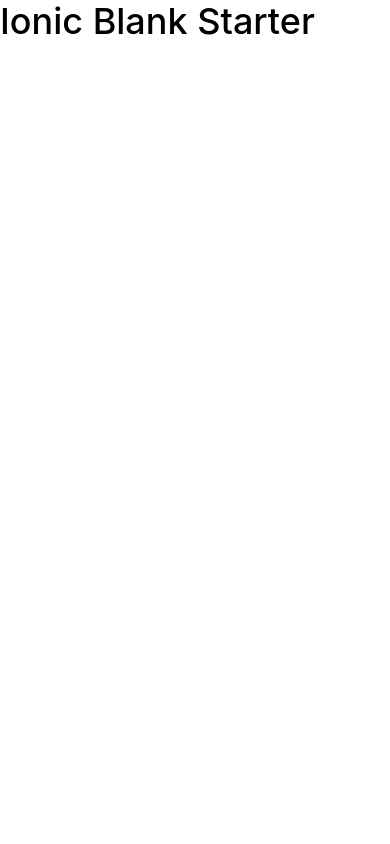
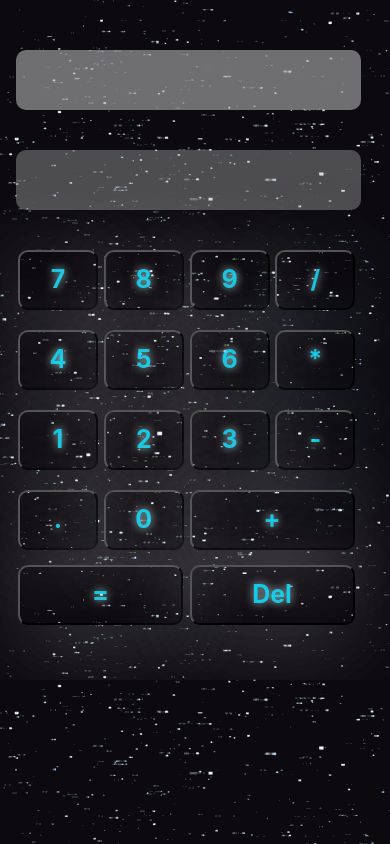
Before and after one commit to olycoraggio/Taqe---Calculadora, a website: page www/index.html in a window 390 px wide. Drawn offline with Linux system fonts and the light colour scheme; some packages are replaced by stand-ins of ours; files that its build step writes are made by us from their sources.

Commit message:
Calculadora Taqe

```diff
--- a/www/css/style.css
+++ b/www/css/style.css
@@ -1 +1,102 @@
-/* Empty. Add your own CSS if you like */
+#insercao{
+    margin: 50px 0px 25px -2px;
+    padding: 30px 30px;
+    width: 345px;
+    border-radius: 10px;
+    text-align: justify;
+    text-align: center;
+    font-size: 40px;
+    background: #b6b6b696;
+    color: rgb(255, 0, 221);
+    font-weight: bold;
+    text-shadow: 0px 0px 8px rgba(255, 255, 255, 0.356);
+}
+
+#resultado{
+    margin: 15px 0px 35px -2px;
+    padding: 30px 30px;
+    width: 345px;
+    border-radius: 10px;
+    text-align: justify;
+    text-align: center;
+    font-size: 40px;
+    background: #b6b6b662;
+    color: rgb(255, 0, 221);
+    font-weight: bold;
+    text-shadow: 0px 0px 8px rgba(255, 255, 255, 0.356);
+}
+
+.btns{
+    font-weight: bold;
+    background: transparent;
+    color:#00e1ffe0;
+    text-align: center;
+    font-size: 25px;
+    text-shadow: 0px 0px 8px rgba(255, 255, 255, 0.726);
+    border-radius: 10px;
+    box-shadow: 0px 10px 100px 0 rgba(35, 92, 102, 0.144), 0px 10px 100px 0 rgba(255, 255, 255, 0.144);
+    width: 80px;
+    height: 60px;
+    margin-bottom: 15px;
+    margin-top: 5px;
+}
+.btn{
+    font-weight: bold;
+    background: transparent;
+    color:#00e1ffe0;
+    text-align: center;
+    font-size: 25px;
+    text-shadow: 0px 0px 8px rgba(255, 255, 255, 0.726);
+    box-shadow: 0px 10px 100px 0 rgba(255, 255, 255, 0.144), 0px 10px 100px 0 rgba(255, 255, 255, 0.144);
+    border-radius: 10px;
+    width: 80px;
+    height: 60px;
+    margin-top: 5px;
+}
+
+#soma{
+    font-weight: bold;
+    background: transparent;
+    color:#00e1ffe0;
+    text-align: center;
+    font-size: 25px;
+    text-shadow: 0px 0px 8px rgba(255, 255, 255, 0.726);
+    margin-bottom: 10px;
+    box-shadow: 0px 10px 100px 0 rgba(255, 255, 255, 0.144), 0px 10px 100px 0 rgba(255, 255, 255, 0.144);
+    border-radius: 10px;
+    width: 165px;
+    height: 60px;
+}
+
+#igual{
+    font-weight: bold;
+    background: transparent;
+    color:#00e1ffe0;
+    text-align: center;
+    font-size: 25px;
+    text-shadow: 0px 0px 8px rgba(255, 255, 255, 0.726);
+    box-shadow: 0px 10px 100px 0 rgba(255, 255, 255, 0.144), 0px 10px 100px 0 rgba(255, 255, 255, 0.144);
+    border-radius: 10px;
+    width: 165px;
+    margin-right: 0px;
+    height: 60px;
+    margin-top: 5px;
+    margin-bottom: 55px;
+}
+
+#DEL{
+    font-weight: bold;
+    background: transparent;
+    color:#00e1ffe0;
+    text-align: center;
+    font-size: 25px;
+    text-shadow: 0px 0px 8px rgba(255, 255, 255, 0.726);
+    box-shadow: 0px 10px 100px 0 rgba(255, 255, 255, 0.144), 0px 10px 100px 0 rgba(255, 255, 255, 0.144);
+    border-radius: 10px;
+    width: 165px;
+    height: 60px;
+}
+
+#fundo{
+    margin-left: 18px;
+}
--- a/www/index.html
+++ b/www/index.html
@@ -19,10 +19,6 @@
     <link href="lib/ionic/css/ionic.css" rel="stylesheet">
     <link href="css/style.css" rel="stylesheet">
 
-    <!-- IF using Sass (run gulp sass first), then uncomment below and remove the CSS includes above
-    <link href="css/ionic.app.css" rel="stylesheet">
-    -->
-
     <!-- ionic/angularjs js -->
     <script src="lib/ionic/js/ionic.bundle.js"></script>
 
@@ -32,14 +28,52 @@
     <!-- your app's js -->
     <script src="js/app.js"></script>
   </head>
-  <body ng-app="starter">
 
-    <ion-pane>
-      <ion-header-bar class="bar-stable">
-        <h1 class="title">Ionic Blank Starter</h1>
-      </ion-header-bar>
-      <ion-content>
-      </ion-content>
-    </ion-pane>
+  <body class="container" style="background-image:url('img/Fundo.gif')">
+
+      <ion-pane>
+
+        <ion-content class="container">
+                <table id="fundo">
+                        <tr>
+                            <td colspan="5"><input id="insercao" type="text"></td>
+                        </tr>
+
+                        <tr>
+                            <td colspan="5"><input id="resultado" type="text" disabled></td>
+                        </tr>
+                        <tr>
+                            <td><button class="btn" onclick="number(7)">7</button></td>
+                            <td><button class="btn" onclick="number(8)">8</button></td>
+                            <td><button class="btn" onclick="number(9)">9</button></td>
+                            <td><button class="btns" onclick="number('/')">/</button></td>
+                        </tr>
+                        <tr>
+                            <td><button class="btn" onclick="number(4)">4</button></td>
+                            <td><button class="btn" onclick="number(5)">5</button></td>
+                            <td><button class="btn" onclick="number(6)">6</button></td>
+                            <td><button class="btns" onclick="number('*')">*</button></td>
+                        </tr>
+                        <tr>
+                            <td><button class="btn" onclick="number(1)">1</button></td>
+                            <td><button class="btn" onclick="number(2)">2</button></td>
+                            <td><button class="btn" onclick="number(3)">3</button></td>
+                            <td><button class="btns" onclick="number('-')">-</button></td>
+                        </tr>
+                        <tr>
+                            <td><button class="btn" onclick="number('.')">.</button></td>
+                            <td><button class="btn" onclick="number(0)">0</button></td>
+                            <td colspan="2"><button id="soma" onclick="number('+')">+</button></td>
+                        </tr>
+                        <tr>
+                            <td class="igual" colspan="2"><button id="igual" onclick="equal()">=</button></td>
+                            <td colspan="2"><button id="DEL" onclick="DEL()">Del</button></td>
+
+                        </tr>
+                    </div>
+                </table>
+        </ion-content>
+      </ion-pane>
+    <script type="text/javascript" src="js/calculator.js"></script>
   </body>
 </html>
--- /dev/null
+++ b/www/js/calculator.js
@@ -0,0 +1,15 @@
+
+function number(a) {
+    document.getElementById("insercao").value += a;
+}
+
+function DEL() {
+    document.getElementById("insercao").value = "";
+    document.getElementById("resultado").value = "";
+}
+
+function equal() {
+    let a = document.getElementById("insercao").value
+    document.getElementById("resultado").value = eval(a);
+
+}
```
Also changed, not shown: README.txt (added), www/img/Fundo.gif (added).
